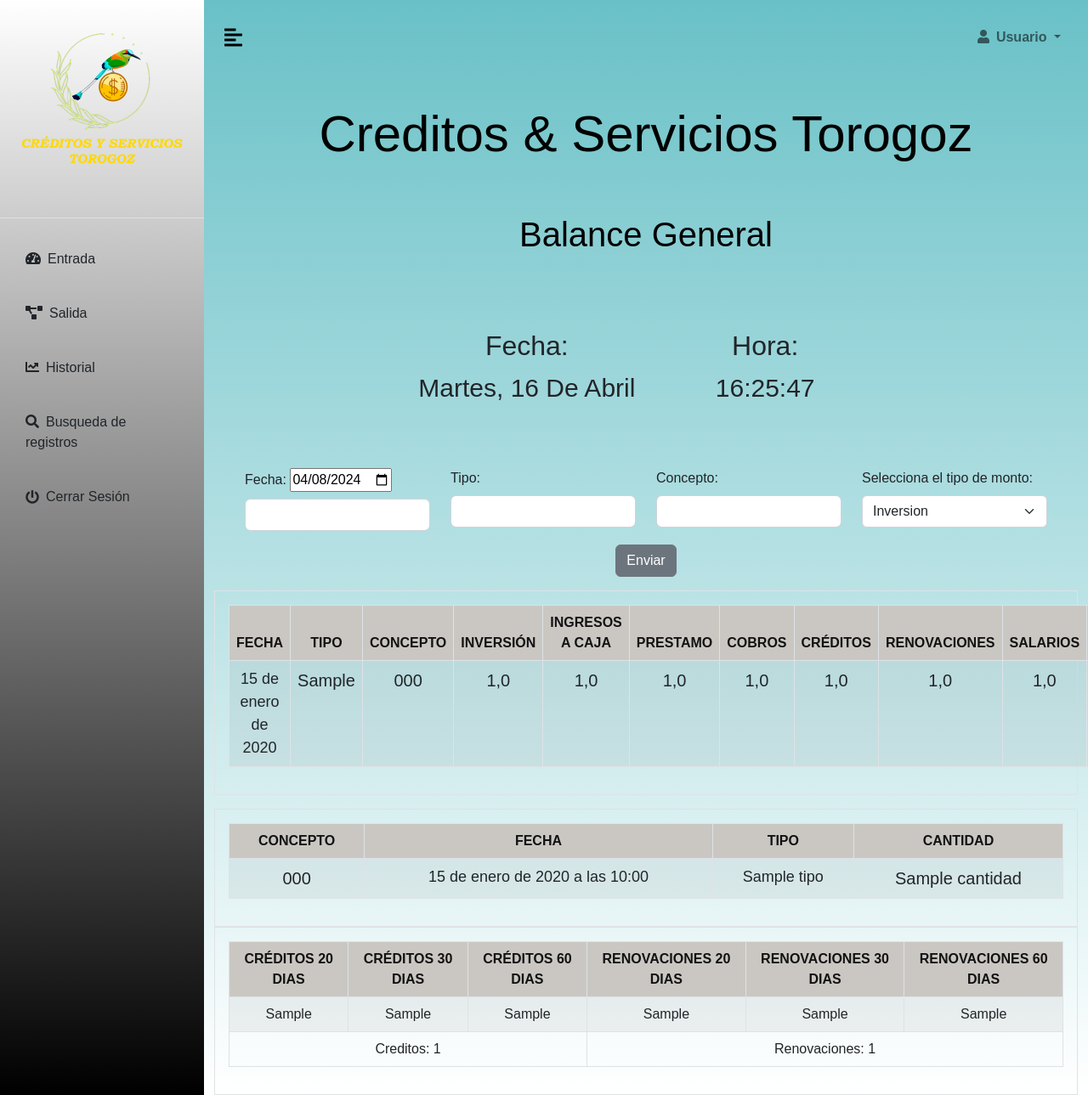
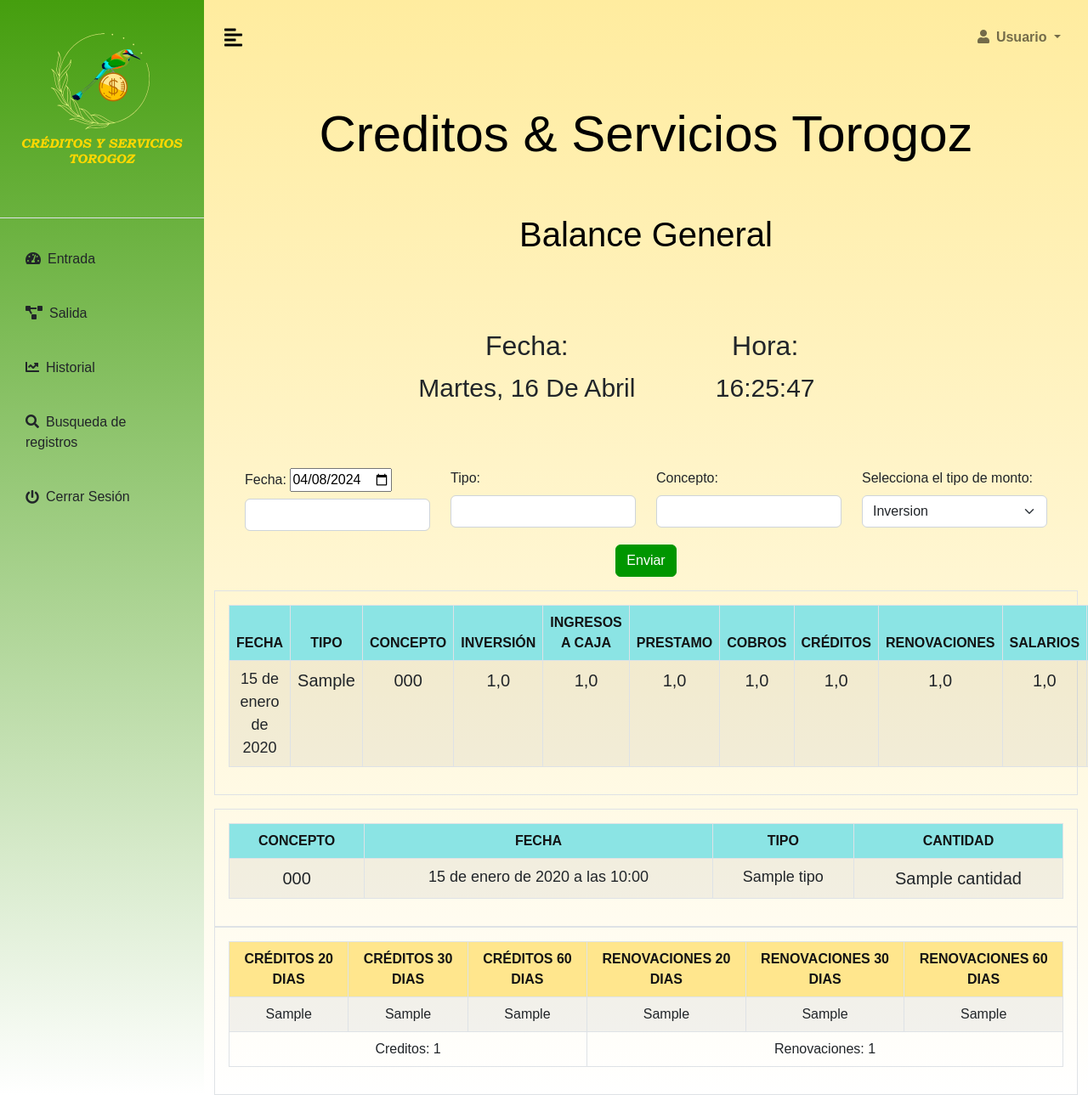
Before and after one commit to MiguelZelaya5/AppCySTorogoz, a Django app: template TorogozApp/templates/home.html in a window 1280 px wide. Shown: the whole page at 85% size. Run offline with Django 5.2, Linux system fonts and the light colour scheme; tables that the repository leaves empty hold one stand-in row (values such as "Sample post"); the template is opened without the code that fills it: values that come from a table or form of the project are taken from there, most other values are stand-ins (such as "Sample title", 1, 10 or a date in 2020); some libraries are stand-ins or nearby versions.

Commit message:
diseño-color

```diff
--- a/TorogozApp/static/css/styles.css
+++ b/TorogozApp/static/css/styles.css
@@ -41,7 +41,7 @@
   -moz-transition: margin 0.25s ease-out;
   -o-transition: margin 0.25s ease-out;
   transition: margin 0.25s ease-out;
-  background: linear-gradient(to top, #000000, #ffffff);
+  background: linear-gradient(to top, #ffffff, #459E0E);
 }
 
 #sidebar-wrapper .sidebar-heading {
--- a/TorogozApp/templates/base.html
+++ b/TorogozApp/templates/base.html
@@ -39,7 +39,7 @@
 
 
     body {
-            background: linear-gradient(to bottom, #69c1c7, #ffffff);
+            background: linear-gradient(to bottom,  #ffec9f, #ffffff);
             margin: 0;
             padding: 0;
             font-family: Arial, sans-serif; /* Puedes cambiar la fuente si lo deseas */
--- a/TorogozApp/templates/home.html
+++ b/TorogozApp/templates/home.html
@@ -85,7 +85,7 @@
             <input type="hidden" id="montoHidden" name="montoHidden">
 
             <div class="text-center mt-3">
-                <button class="btn btn-secondary">Enviar</button>
+                <button class="btn btn-color btn-secondary" style="background-color: #009600; color: #FFFFFF; border: 1px solid #009600;">Enviar</button>
             </div>
         </form>
     </div>
@@ -115,7 +115,7 @@
 
                         <table class="table table-hover table-striped table-bordered" id="example">
 
-                            <thead style="background-color: rgb(202, 199, 194); color: #121213;">
+                            <thead style="background-color: #8be4e4; color: #121213;">
 
                                 <th style="width: 200px;">FECHA</th>
                                 <th class="text-center">TIPO</th>
@@ -186,7 +186,7 @@
                 <div class="col">
                     <div class="border p-3">
                         <table class="table table-hover table-striped table-bordered" id="tabla_creditos_renovaciones">
-                            <thead style="background-color: rgb(202, 199, 194); color: #121213;">
+                            <thead style="background-color: #8be4e4; color: #121213;">
                                 <th class="text-center">CONCEPTO</th>
                                 <th class="text-center">FECHA</th>
                                 <th class="text-center">TIPO</th>
@@ -209,7 +209,7 @@
                 <div class="col">
                     <div class="border p-3">
                         <table class="table table-hover table-striped table-bordered" id="tabla_renovaciones">
-                            <thead style="background-color: rgb(202, 199, 194); color: #121213;">
+                            <thead style="background-color: #FFE68D; color: #121213;">
                                 <tr>
                                     <th class="text-center">CRÉDITOS 20 DIAS</th>
                                     <th class="text-center">CRÉDITOS 30 DIAS</th>
```
